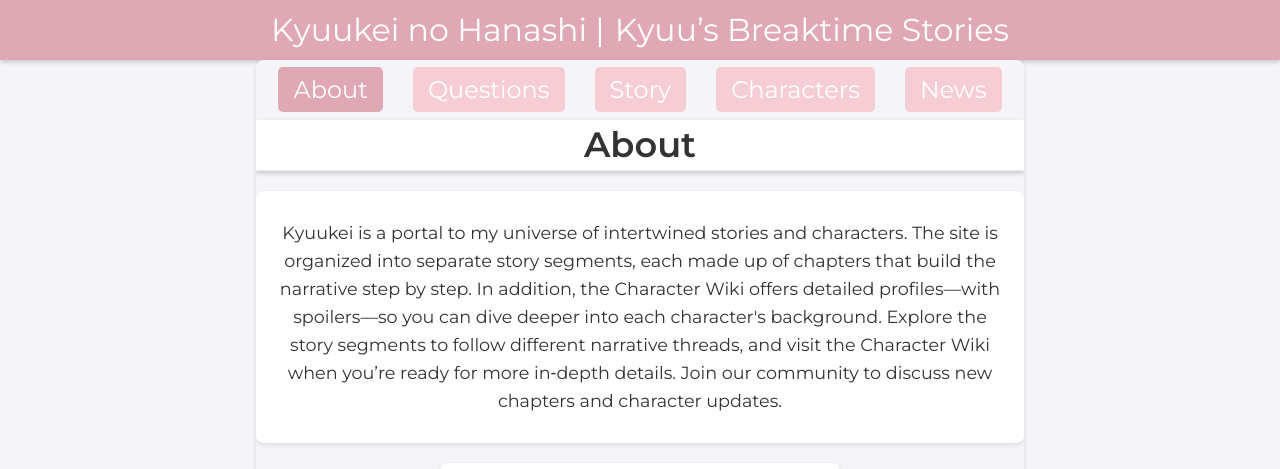
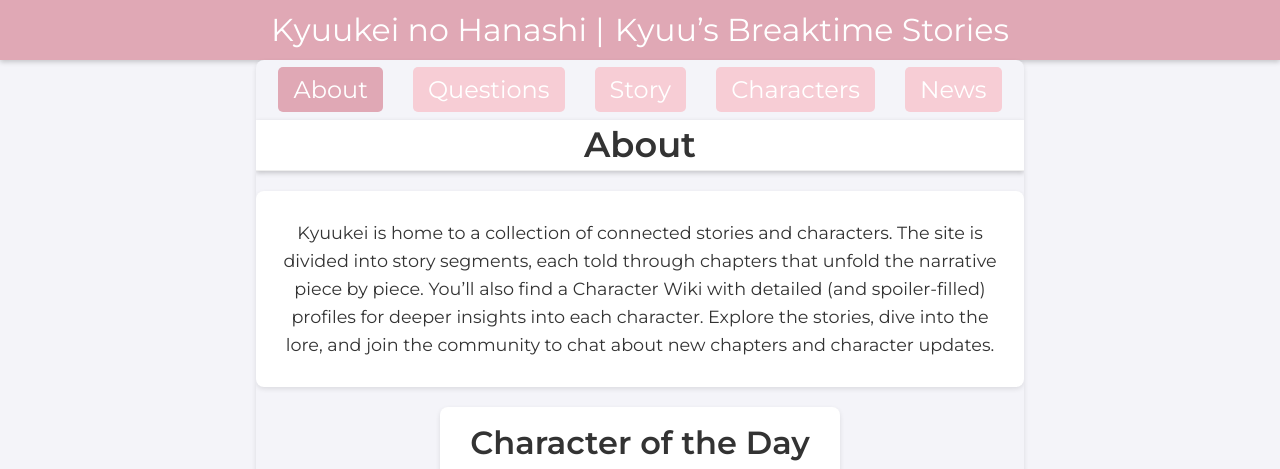
Before and after one commit to Saiminator/Kyuukei, a Jekyll site: the page built from about.html, in a window 1280 px wide, cut to the strip 0-469 px from the top of the page. Built offline with Jekyll 4.4.1, drawn with Linux system fonts in a browser that asks for light colours.

Commit message:
Update about.html

```diff
--- a/about.html
+++ b/about.html
@@ -5,9 +5,10 @@
 
 <section class="content-section">
   <p>
-Kyuukei is a portal to my universe of intertwined stories and characters. The site is organized into separate story segments, each made up of chapters that build the narrative step by step. In addition, the Character Wiki offers detailed profiles—with spoilers—so you can dive deeper into each character's background.
+Kyuukei is home to a collection of connected stories and characters. The site is divided into story segments, each told through chapters that unfold the narrative piece by piece. You’ll also find a Character Wiki with detailed (and spoiler-filled) profiles for deeper insights into each character.
 
-Explore the story segments to follow different narrative threads, and visit the Character Wiki when you’re ready for more in‑depth details. Join our community to discuss new chapters and character updates.
+
+Explore the stories, dive into the lore, and join the community to chat about new chapters and character updates.
   </p>
 </section>
 
```
